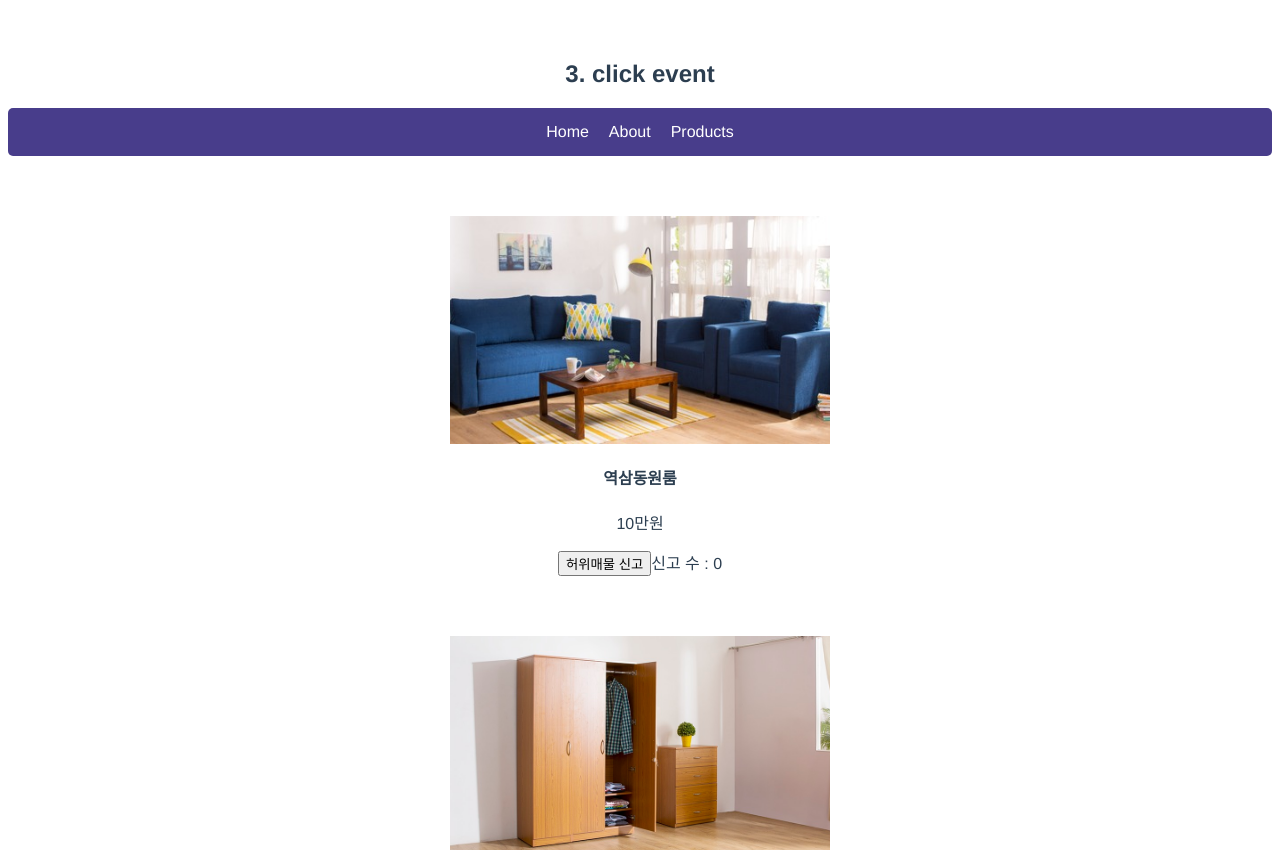
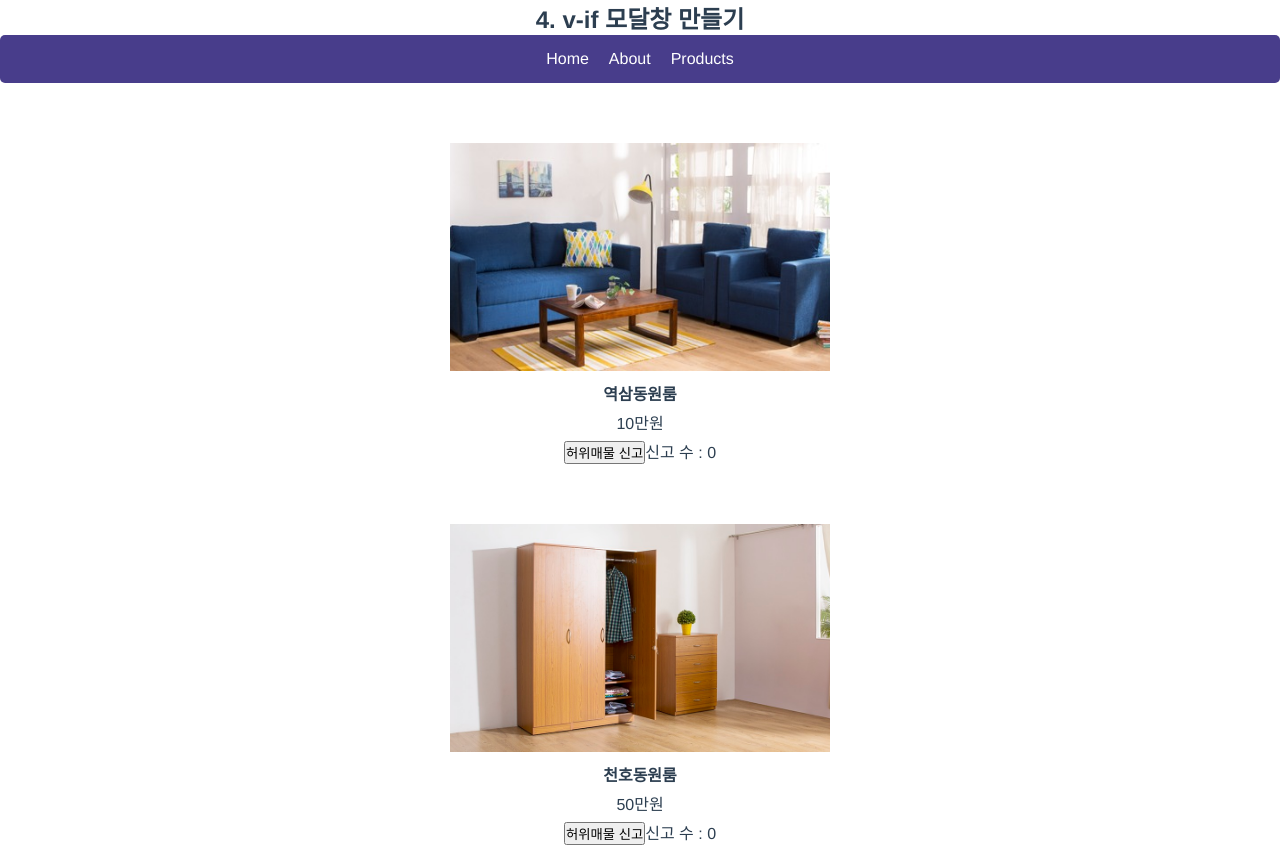
Before and after one commit to JangHyunjeong/vuebang, a Vue app: page / in a window 1280 px wide. Shown: the top 850 px of the page. Built offline with nearby package versions, Linux system fonts and the light colour scheme.

Commit message:
4. v-if 사용해서 모달창 만듦

```diff
--- a/src/App.vue
+++ b/src/App.vue
@@ -1,35 +1,42 @@
 <template>
   <div>
-    <h2>3. click event</h2>
+    <h2>4. v-if 모달창 만들기</h2>
     <div class="menu">
         <a v-for="(item, idx) in menuItem" :key="idx">{{ item }}</a>
+    </div>
+  </div>
+
+  <!--
+  #1. 동적인 UI 만드는법
+  1. UI의 현재 상태를 데이터로 저장해둠
+  2. 데이터에 따라 UI가 어떻게 보일지 작성
+
+  #2. v-if
+  <div v-if="조건식">
+  조건식이 참일때만, 해당 엘리먼트를 마크업
+  -->
+
+  <div class="modal-wrap" v-if="modalIsOepn">
+    <div class="modal">
+      <h4>상세 페이지
+        <button @click="closeModal">닫기</button>
+      </h4>
+      <p>상세페이지 설명 영역입니다.</p>
     </div>
   </div>
 
   <div class="product-list">
     <div v-for="(item, idx) in productList" :key="idx" class="product-item">
       <div class="product-item-img">
-        <!-- 이미지를 이렇게 넣으면 정상적으로 출력 안된다. require을 사용하자. -->
-        <!-- <img src="]`./assets/room${idx}.jpg`"> -->
         <img :src="require(`./assets/room${idx}.jpg`)">
 
       </div>
-      <h4>{{ item.name }}</h4>
+      <h4 @click="openModal" class="product-item-name">{{ item.name }}</h4>
       <p>{{ item.price }}</p>
       <button @click="increase(idx)">허위매물 신고</button>
       <span>신고 수 : {{item.reported}}</span>
     </div>
 
-    <!-- #3. click event 기본형태
-      1) v-on:click="자바스크립트 코드"
-      2) @click="자바스크립트 코드"
-
-      3) 함수는 이런식으로 @click="" 사이에 바로 넣어도 되고..
-        method에서 함수를 따로 정의해도 된다.
-      <button @click="신고수++">허위매물 신고</button>
-
-      기타) click 뿐 아니라, @mouseover="", @drag="" 등 다양한 이벤트 사용 가능
-    -->
 
   </div>
 </template>
@@ -40,8 +47,11 @@
 export default {
   name: "App",
   // 필요한 데이터는 data() 바구니에 넣어줘야함.
+  // 이 데이터 저장 공간을 state라고한다.
+  // ui의 상태를 저장하는 공간이기도 함.
   data() {
     return {
+      modalIsOepn: false,
       productList: [
         {
           name : "역삼동원룸",
@@ -68,6 +78,15 @@ export default {
   methods: {
     increase(idx){
       this.productList[idx].reported++;
+    },
+
+    // 모달 열기 함수 추가
+    openModal() {
+      this.modalIsOepn = true;
+    },
+
+    closeModal(){
+      this.modalIsOepn = false;
     }
   },
   components: {},
@@ -75,13 +94,56 @@ export default {
 </script>
 
 <style>
+body {
+  margin: 0;
+  padding: 0;
+}
+* {
+  margin: 0;
+  padding: 0;
+  box-sizing: border-box;
+}
+button {
+  cursor: pointer;
+}
+.modal-wrap {
+  width: 100%;
+  height: 100%;
+  padding: 20px;
+  background-color: rgba(0,0,0,0.5);
+  position: fixed;
+  z-index: 100;
+  top: 0;
+  left: 0;
+}
+.modal {
+  width: 100%;
+  min-height: 200px;
+  background-color: white;
+  border-radius: 8px;
+  padding: 20px;
+}
+.modal h4 {
+  display: flex;
+  justify-content: space-between;
+  margin-bottom: 50px;
+}
+.modal button {
+  display: block;
+  width: 50px;
+  height: 30px;
+  background: black;
+  color: #fff;
+  font-size: 14px;
+  border: 0;
+  border-radius: 5px;
+}
 #app {
   font-family: Avenir, Helvetica, Arial, sans-serif;
   -webkit-font-smoothing: antialiased;
   -moz-osx-font-smoothing: grayscale;
   text-align: center;
   color: #2c3e50;
-  margin-top: 60px;
 }
 
 .menu {
@@ -106,6 +168,7 @@ export default {
   height: 0;
   padding-bottom: 60%;
   position: relative;
+  margin-bottom: 10px;
 }
 .product-item-img img {
   display: block;
@@ -116,4 +179,11 @@ export default {
   top: 0;
   object-fit: cover;
 }
+.product-item-name {
+  cursor: pointer;
+  margin-bottom: 5px;
+}
+.product-item p {
+   margin-bottom: 5px
+}
 </style>
```
